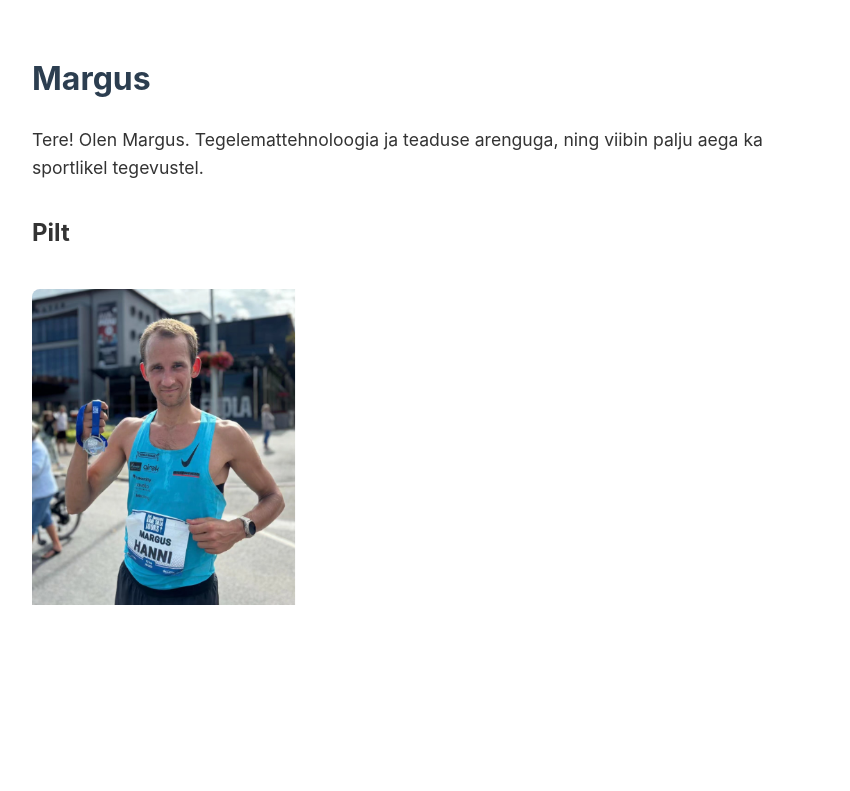
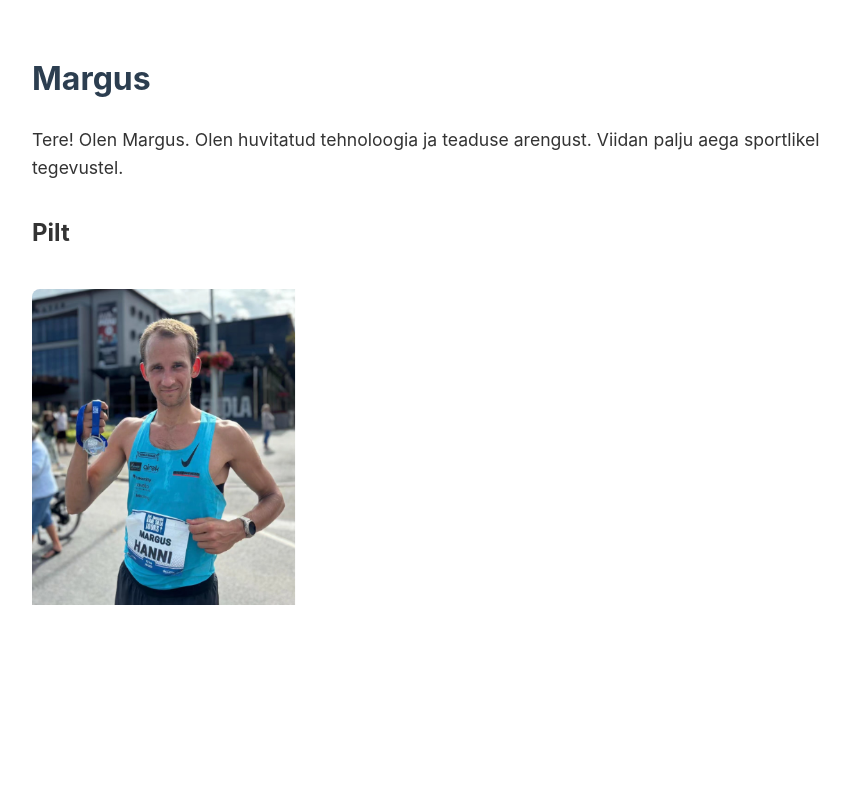
Before and after one commit to margushanni/portfoolio, a plain HTML site: page index.html in a window 1280 px wide. Shown: the top 791 px of the page, without its empty margins (208-1058 px from the left). Drawn offline with Linux system fonts and the light colour scheme.

Commit message:
Update index.html

```diff
--- a/index.html
+++ b/index.html
@@ -31,7 +31,7 @@
 
     <main>
         <section class="intro">
-            <p>Tere! Olen Margus. Tegelemattehnoloogia ja teaduse arenguga, ning viibin palju aega ka sportlikel tegevustel.</p>
+            <p>Tere! Olen Margus. Olen huvitatud tehnoloogia ja teaduse arengust. Viidan palju aega sportlikel tegevustel.</p>
         </section>
 
         <section>
```
